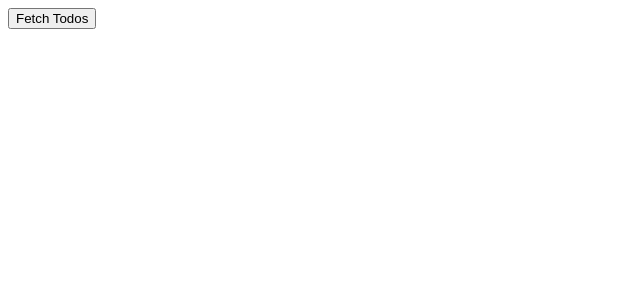
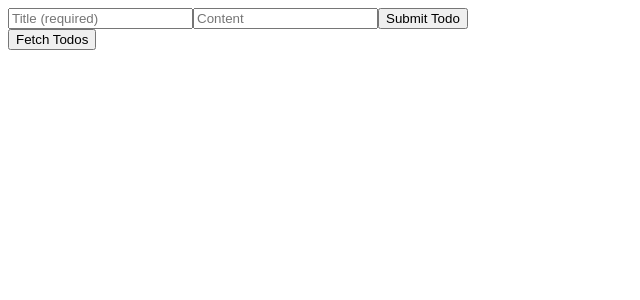
Before and after one commit to meganjacobs97/todos-rrts, a React (Create React App) app: page / in a window 1280 px wide. Shown: the top 300 px of the page, without its empty margins (0-640 px from the left). Built offline with nearby package versions, Linux system fonts and the light colour scheme.

Commit message:
changed app to a functional component

```diff
--- a/src/components/App.tsx
+++ b/src/components/App.tsx
@@ -1,4 +1,4 @@
-import React from "react";
+import React, { ChangeEvent, FormEvent, useState, useEffect } from "react";
 import { connect } from "react-redux";
 import { Todo, fetchTodos, deleteTodo } from "../actions";
 import { StoreState } from "../reducers";
@@ -7,55 +7,171 @@ interface AppProps {
     todos: Todo[];
     //say function is of type function since its async
     fetchTodos: Function;
+    // createTodo: Function;
     deleteTodo: typeof deleteTodo;
-
 }
 
-interface AppState {
-    fetching: boolean;
+// interface AppState {
+//     fetching: boolean,
+//     formObject: {
+//         title: string,
+//         content?: string,
+//         completed?: boolean
+//     };
+// }
+
+
+interface IFormObject {
+    title: string,
+    content?: string
 }
-class _App extends React.Component<AppProps, AppState> {
-    constructor(props: AppProps) {
-        super(props);
+const _App = (props: AppProps) => {
+    // Setting our component's initial state
+    const [fetching, setFetching] = useState<Boolean>(false);
+    const [todos, setTodos] = useState<Todo[]>([])
+    const [formObject, setFormObject] = useState<IFormObject>({ title: "", content: "" });
 
-        this.state = { fetching: false };
+    const onButtonClick = (): void => {
+        setFetching(true);
+        props.fetchTodos().then(() => {
+            setFetching(false);
+        });
     }
 
-    onButtonClick = (): void => {
-        this.setState({ fetching: true });
-        this.props.fetchTodos();
+    const handleInputChange = (event: ChangeEvent<HTMLInputElement>): void => {
+        const { name, value } = event.target;
+        setFormObject({ ...formObject, [name]: value });
     }
 
-    componentDidUpdate(prevProps: AppProps): void {
-        if (!prevProps.todos.length && this.props.todos.length) {
-            this.setState({ fetching: false });
+    const onSubmitClick = (event: FormEvent<HTMLElement>): void => {
+        event.preventDefault();
+        if (formObject.title) {
+            console.log("title", formObject.title);
+            console.log("content", formObject.content);
+            // this.props.createTodo(this.state.formObject);
+
+            //reset
+            setFormObject({ title: "", content: "" });
         }
     }
 
-    onDeleteClick = (id: number): void => {
-        this.props.deleteTodo(id);
+    const onDeleteClick = (id: number): void => {
+        deleteTodo(id);
     }
 
-    renderList(): JSX.Element[] {
-        return this.props.todos.map((todo: Todo) => {
+    const renderList = (): JSX.Element[] => {
+        return props.todos.map((todo: Todo) => {
             return <div key={todo.id}>
                 {todo.title}
-                <button onClick={() => this.onDeleteClick(todo.id)}>
+                <button onClick={() => onDeleteClick(todo.id)}>
                     x
                 </button>
             </div>
         })
     }
 
-    render() {
-        console.log(this.props.todos)
-        return <div>
-            <button onClick={this.onButtonClick}>Fetch Todos</button>
-            {this.state.fetching ? 'LOADING' : null}
-            {this.renderList()}
+    return (<div>
+        <div>
+            <form onSubmit={onSubmitClick}>
+                <input
+                    onChange={handleInputChange}
+                    name="title"
+                    placeholder="Title (required)"
+                    value={formObject.title}
+                />
+                <input
+                    onChange={handleInputChange}
+                    name="content"
+                    placeholder="Content"
+                    value={formObject.content}
+                />
+                <button type="submit">Submit Todo</button>
+            </form>
         </div>
-    }
+        <button onClick={onButtonClick}>Fetch Todos</button>
+        {fetching ? 'LOADING' : null}
+        {renderList()}
+    </div>
+    );
+
+
 }
+
+// class _App extends React.Component<AppProps, AppState> {
+//     constructor(props: AppProps) {
+//         super(props);
+
+//         this.state = { fetching: false, formObject: { title: "", content: "", completed: false } };
+//     }
+
+//     onButtonClick = (): void => {
+//         this.setState({ ...this.state, fetching: true });
+//         this.props.fetchTodos();
+//     }
+
+//     handleInputChange = (event: ChangeEvent<HTMLInputElement>): void => {
+//         console.log('here')
+//         const { name, value } = event.target;
+//         this.setState({ ...this.state, formObject: { ...this.state.formObject, [name]: value } })
+//     }
+
+// onSubmitClick = (event: FormEvent): void => {
+//     event.preventDefault();
+//     if (this.state.formObject.title) {
+//         console.log("title", this.state.formObject.title);
+//         console.log("content", this.state.formObject.content);
+//         console.log("completed", this.state.formObject.completed)
+//         // this.props.createTodo(this.state.formObject);
+//     }
+// }
+
+//     componentDidUpdate(prevProps: AppProps): void {
+//         if (!prevProps.todos.length && this.props.todos.length) {
+//             this.setState({ fetching: false });
+//         }
+//     }
+
+//     onDeleteClick = (id: number): void => {
+//         this.props.deleteTodo(id);
+//     }
+
+//     renderList(): JSX.Element[] {
+//         return this.props.todos.map((todo: Todo) => {
+//             return <div key={todo.id}>
+//                 {todo.title}
+//                 <button onClick={() => this.onDeleteClick(todo.id)}>
+//                     x
+//                 </button>
+//             </div>
+//         })
+//     }
+
+//     render() {
+//         console.log(this.props.todos)
+//         return <div>
+//             <div>
+//                 <form onSubmit={() => this.onSubmitClick}>
+//                     <input
+//                         onChange={() => this.handleInputChange}
+//                         name="title"
+//                         placeholder="Title (required)"
+//                         value={this.state.formObject.title}
+//                     />
+//                     <input
+//                         onChange={() => this.handleInputChange}
+//                         name="content"
+//                         placeholder="Content"
+//                         value={this.state.formObject.content}
+//                     />
+//                     <button type="submit">Submit Todo</button>
+//                 </form>
+//             </div>
+//             <button onClick={this.onButtonClick}>Fetch Todos</button>
+//             {this.state.fetching ? 'LOADING' : null}
+//             {this.renderList()}
+//         </div>
+//     }
+// }
 
 const mapStateToProps = (state: StoreState): { todos: Todo[] } => {
     return { todos: state.todos };
--- a/src/reducers/index.ts
+++ b/src/reducers/index.ts
@@ -4,7 +4,7 @@ import { Todo } from "../actions";
 
 //describe the entire state of the store
 export interface StoreState {
-    todos: Todo[]
+    todos: Todo[];
 }
 
 export const reducers = combineReducers<StoreState>({
```
